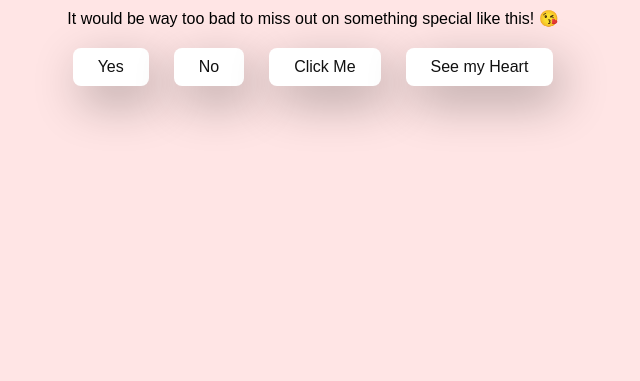
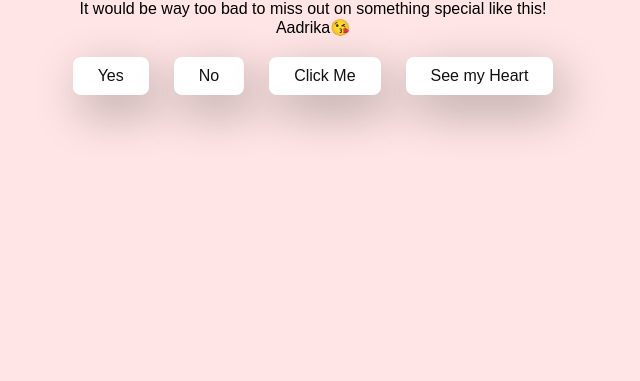
Before and after one commit to afeezappi1/myai, a plain HTML site: page no3.html in a window 1280 px wide. Shown: the part 419-800 px from the top of the page, without its empty margins (327-967 px from the left). Drawn offline with Linux system fonts and the light colour scheme; a script that the page names is missing.

Commit message:
Update no3.html

```diff
--- a/no3.html
+++ b/no3.html
@@ -32,7 +32,7 @@
       ></script>
 
       <h1>Baby, please agree to this!😭</h1>
-      <p> It would be way too bad to miss out on something special like this! 😘</p>
+      <p> It would be way too bad to miss out on something special like this! Aadrika😘</p>
 
       <div class="btn">
         <a href="yes.html">Yes</a>
```
